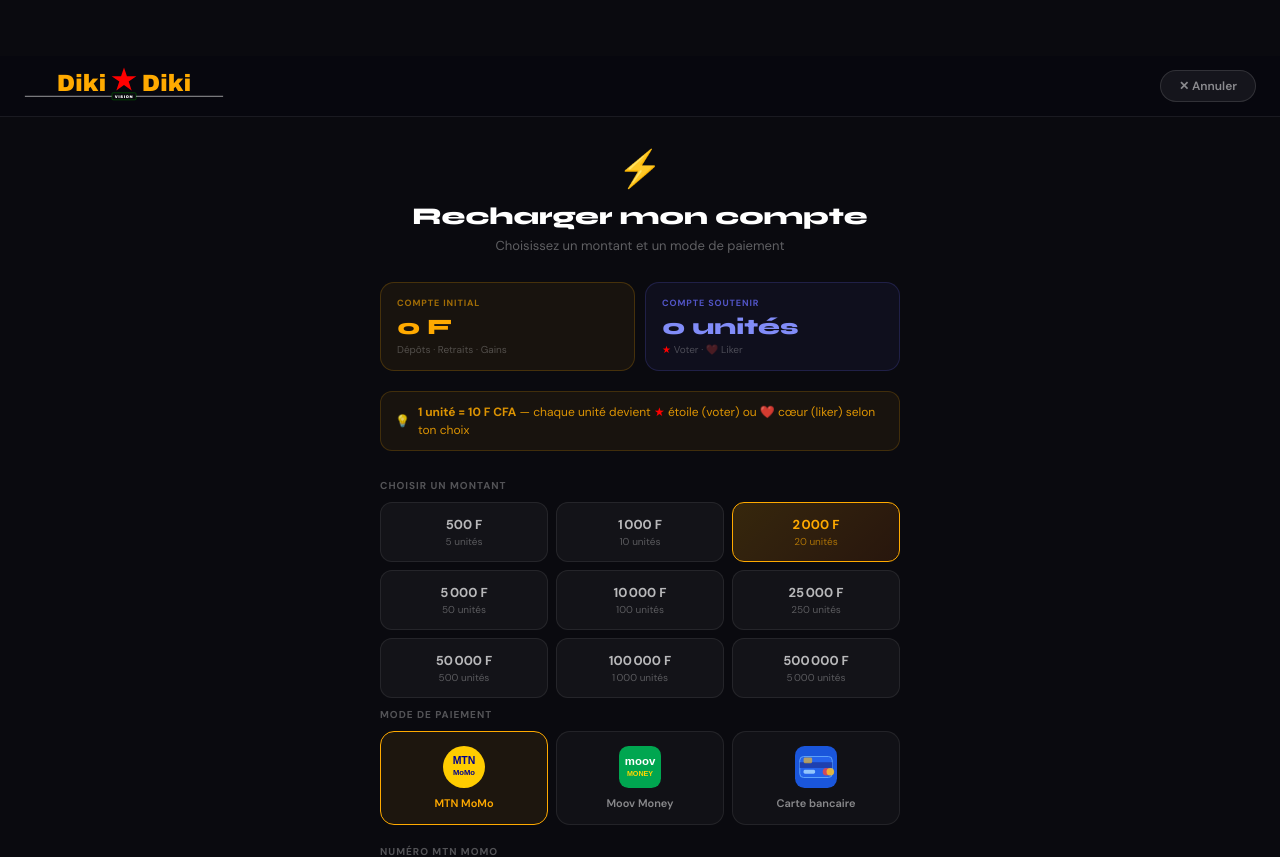
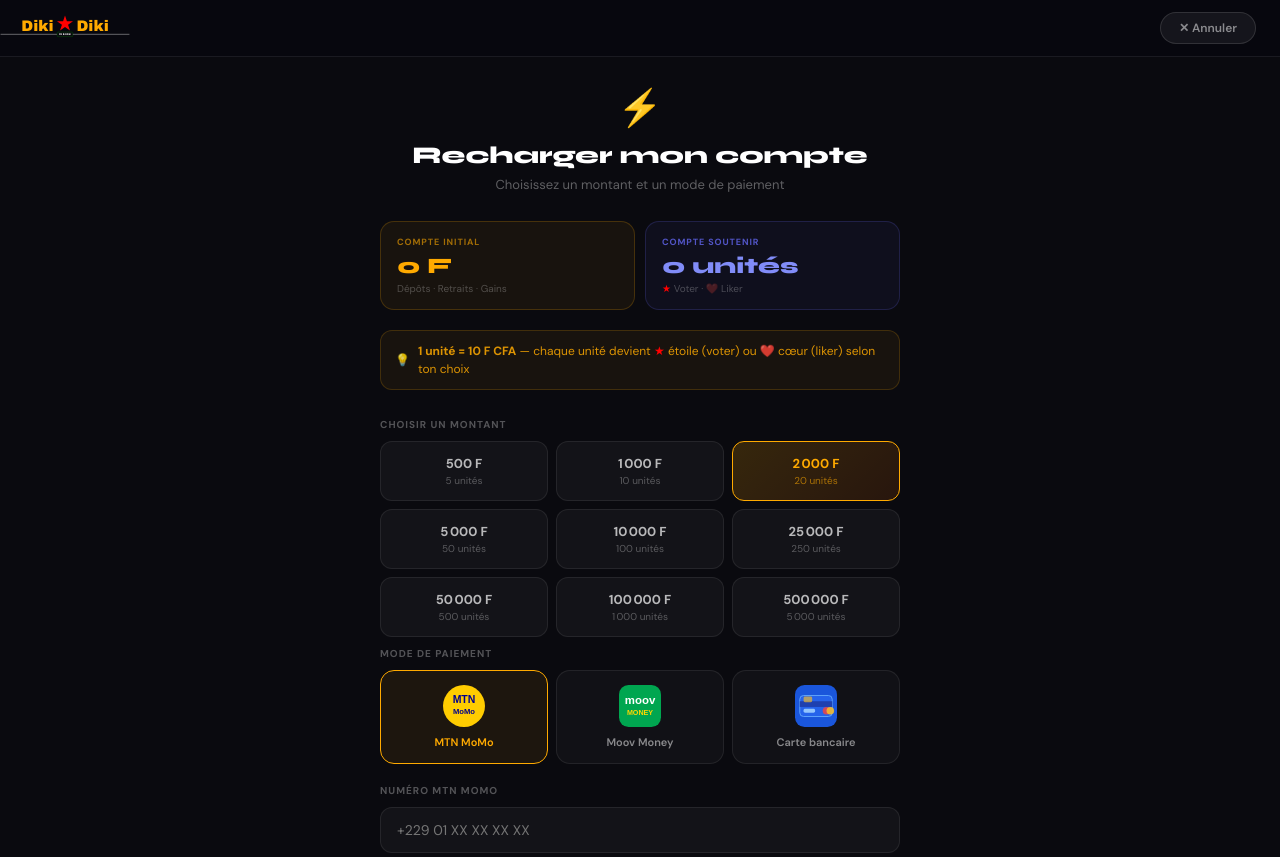
Before and after one commit to africa-dancing/diki-diki, a Next.js app in the folder frontend/: page /recharge in a window 1280 px wide. Shown: the top 857 px of the page. Built offline with nearby package versions, Linux system fonts and the light colour scheme; no server answers; sample sign-in values are in the browser's storage.

Commit message:
Recharge: topbar fixed + logo 130 colle a gauche (aligne sur Home)

```diff
--- a/frontend/app/recharge/page.tsx
+++ b/frontend/app/recharge/page.tsx
@@ -133,15 +133,15 @@
 
       {/* ── TOPBAR ── */}
       <div style={{
-        position: 'sticky', top: 0, zIndex: 100,
+        position: 'fixed', top: 0, left: 0, right: 0, zIndex: 200,
         background: 'rgba(8,8,15,0.97)', backdropFilter: 'blur(16px)',
         borderBottom: '1px solid rgba(255,255,255,0.08)',
-        padding: '0 24px', height: 60,
+        padding: '0 24px 0 0', height: 56,
         display: 'flex', alignItems: 'center', justifyContent: 'space-between',
       }}>
         {/* Logo à gauche — identique aux autres pages */}
         <Link href="/home" style={{ textDecoration: 'none', flexShrink: 0 }}>
-          <LogoDikiDiki width={200} />
+          <LogoDikiDiki width={130} />
         </Link>
 
         {/* Annuler à droite */}
```
